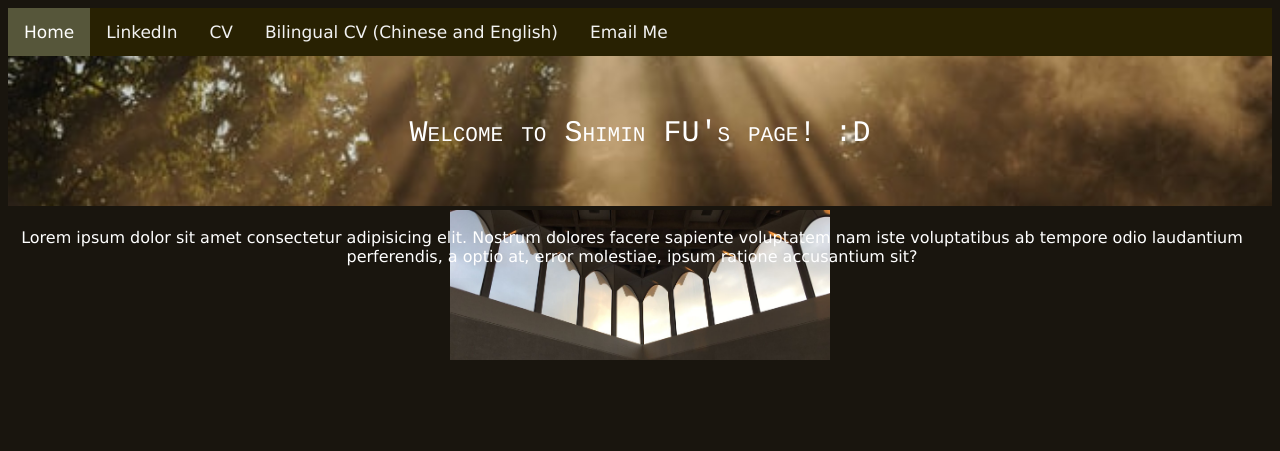
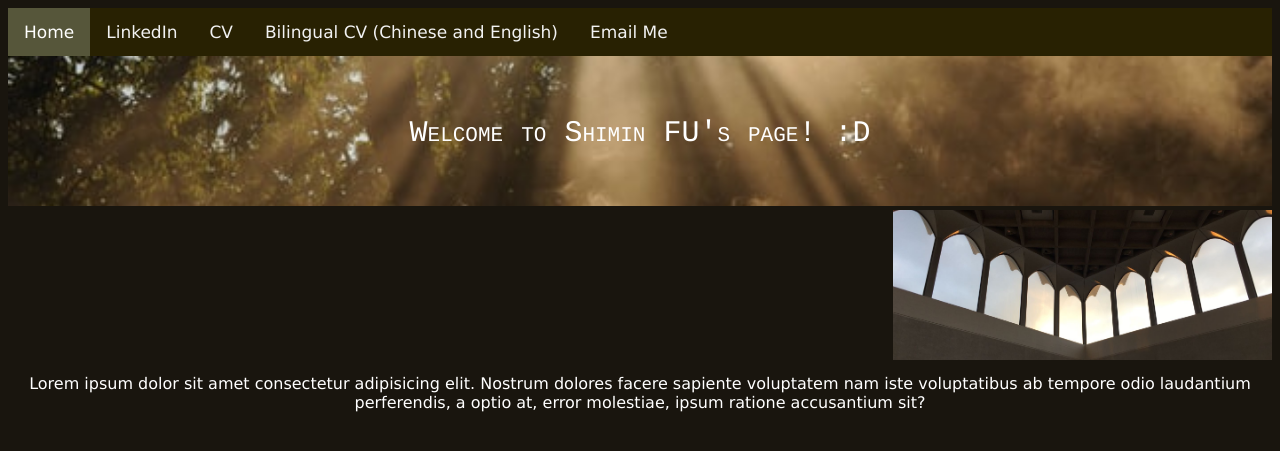
Before and after one commit to Shimin233/-Shimin233.github.io, a Jekyll site: the page test.html, which Jekyll copies as it is, in a window 1280 px wide. Shown: the top 451 px of the page. Built offline with Jekyll 4.4.1, drawn with Linux system fonts in a browser that asks for light colours.

Commit message:
Update test.html

```diff
--- a/test.html
+++ b/test.html
@@ -273,14 +273,23 @@
     />
     <div class="centered serif">Welcome to Shimin FU's page! :D</div>
   </div>
-  <div style="position: relative; text-align: center; color: white">
+  <div
+    style="
+      position: relative;
+      text-align: center;
+      color: #56563a;
+      border-radius: 2px;
+    "
+  >
+    <div style="position: relative; text-align: right; color: white">
       <img
         class="crop forest"
         style="width: 30%; height: 150px"
         src="images/fitzhall.jpg"
         alt="Fitzwilliam College Buttery Hall"
       />
-    <div class="top-right sans-serif">
+    </div>
+    <div style="position: static" class="sans-serif">
       Lorem ipsum dolor sit amet consectetur adipisicing elit. Nostrum dolores
       facere sapiente voluptatem nam iste voluptatibus ab tempore odio
       laudantium perferendis, a optio at, error molestiae, ipsum ratione
```
Lines whose indentation alone changed are shown as unchanged.
